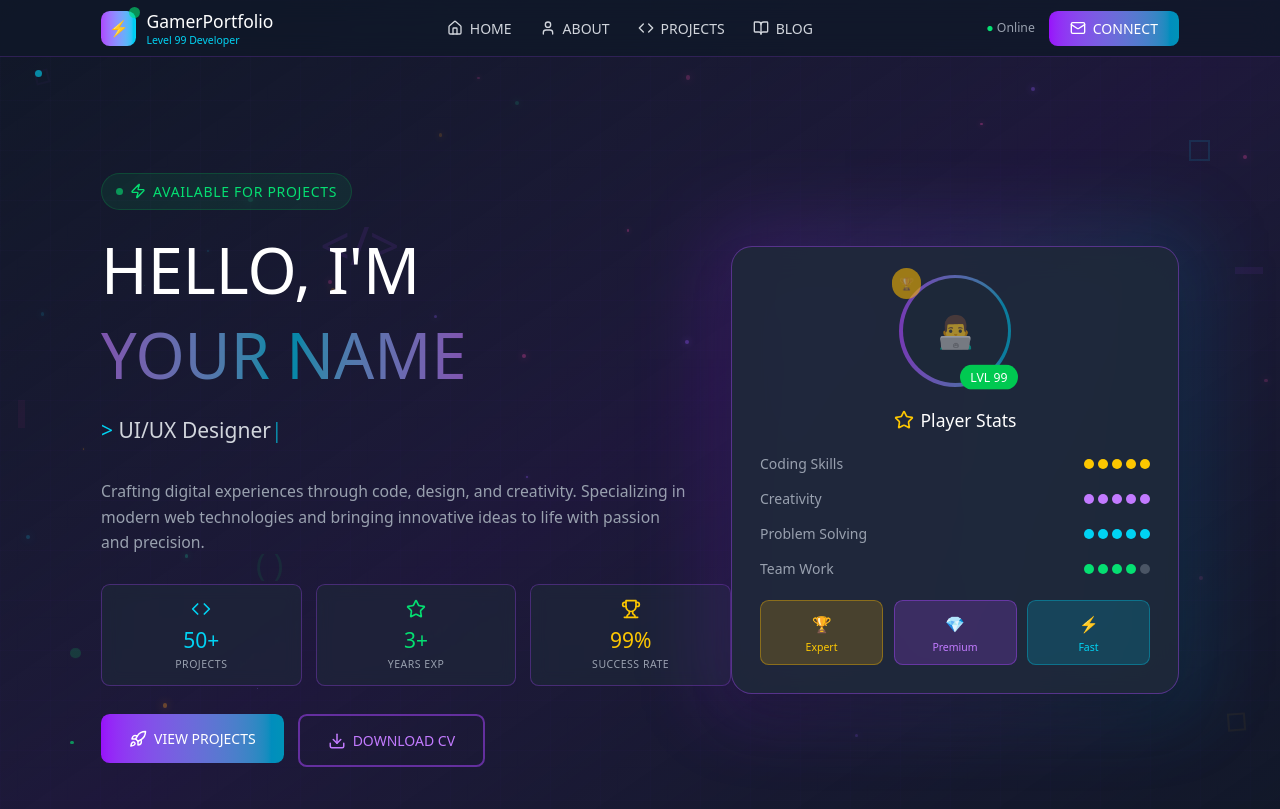
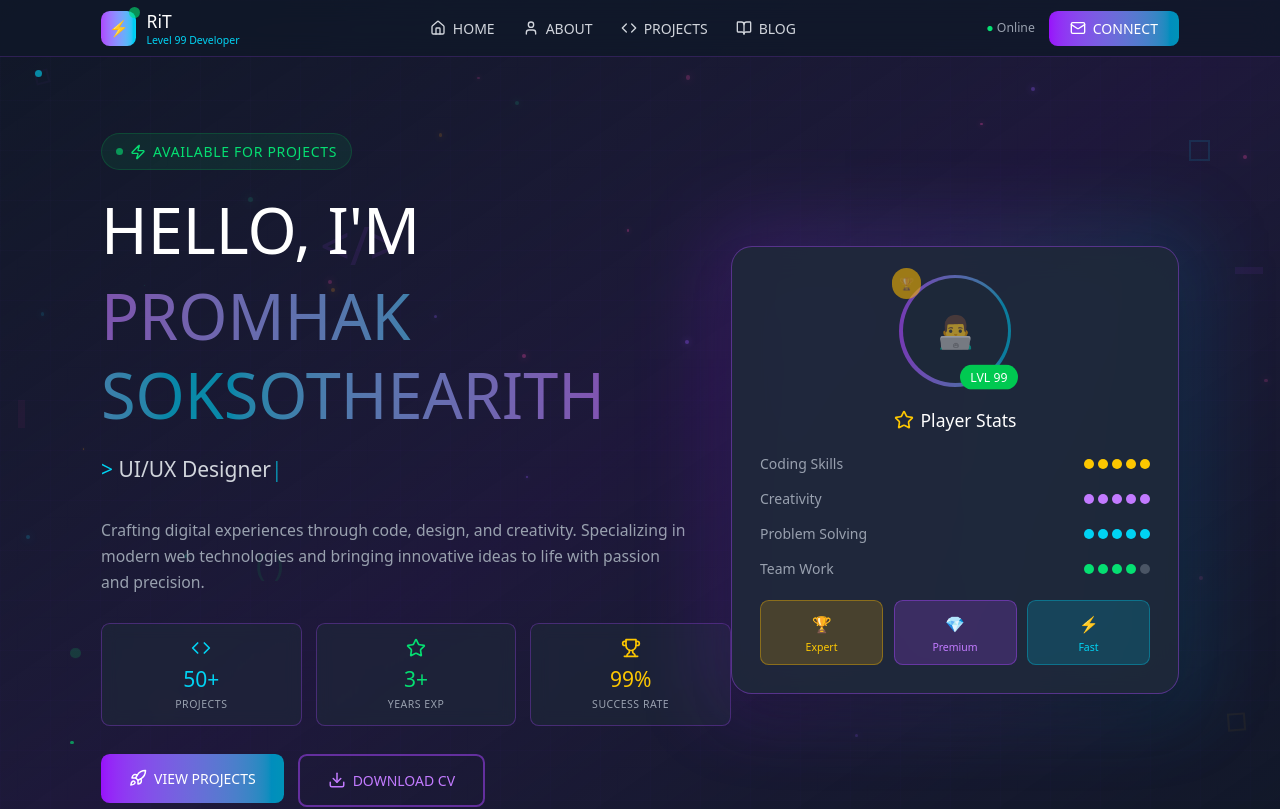
Before and after one commit to RitGit3/Gaming-Website, a React (Vite) app: page / in a window 1280 px wide. Shown: the top 809 px of the page. Built offline with nearby package versions, Linux system fonts and the light colour scheme.

Commit message:
Changed name

```diff
--- a/index.html
+++ b/index.html
@@ -4,7 +4,7 @@
     <head>
       <meta charset="UTF-8" />
       <meta name="viewport" content="width=device-width, initial-scale=1.0" />
-      <title>Gaming Website Builder</title>
+      <title>TheaRiT Game Website</title>
     </head>
 
     <body>
--- a/src/components/EnhancedGamingHeader.tsx
+++ b/src/components/EnhancedGamingHeader.tsx
@@ -47,7 +47,7 @@ export function EnhancedGamingHeader() {
                 <div className="absolute inset-0 bg-gradient-to-r from-purple-500 to-cyan-400 rounded-lg blur opacity-0 group-hover:opacity-50 transition-opacity"></div>
               </div>
               <div className="hidden sm:block">
-                <h1 className="text-white text-xl">GamerPortfolio</h1>
+                <h1 className="text-white text-xl">RiT</h1>
                 <div className="text-xs text-cyan-400">Level 99 Developer</div>
               </div>
             </div>
--- a/src/components/EnhancedGamingPersonalHero.tsx
+++ b/src/components/EnhancedGamingPersonalHero.tsx
@@ -72,7 +72,7 @@ export function EnhancedGamingPersonalHero() {
               <h1 className="text-3xl sm:text-5xl lg:text-7xl mb-6 text-white leading-tight">
                 <span className="block mb-2">HELLO, I'M</span>
                 <span className="bg-gradient-to-r from-purple-400 via-cyan-400 to-purple-400 bg-clip-text text-transparent animate-pulse">
-                  YOUR NAME
+                  PROMHAK SOKSOTHEARITH
                 </span>
               </h1>
             </AnimatedText>
--- a/src/components/GamingHeader.tsx
+++ b/src/components/GamingHeader.tsx
@@ -16,7 +16,7 @@ export function GamingHeader() {
               <div className="absolute -top-1 -right-1 w-3 h-3 bg-green-400 rounded-full animate-pulse"></div>
             </div>
             <div>
-              <h1 className="text-white text-xl">GamerPortfolio</h1>
+              <h1 className="text-white text-xl">RiT</h1>
               <div className="text-xs text-cyan-400">Level 99 Developer</div>
             </div>
           </div>
```
